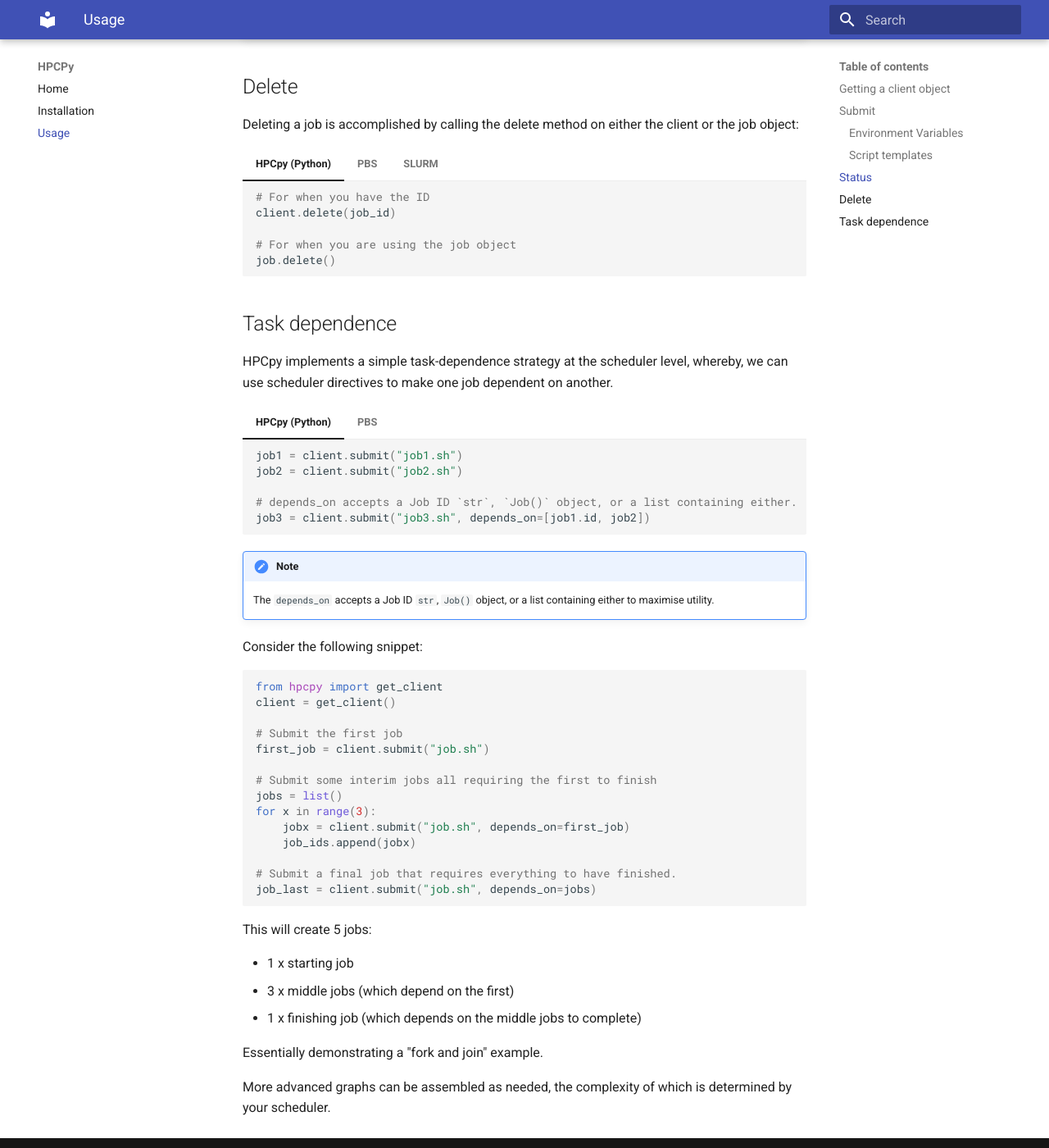
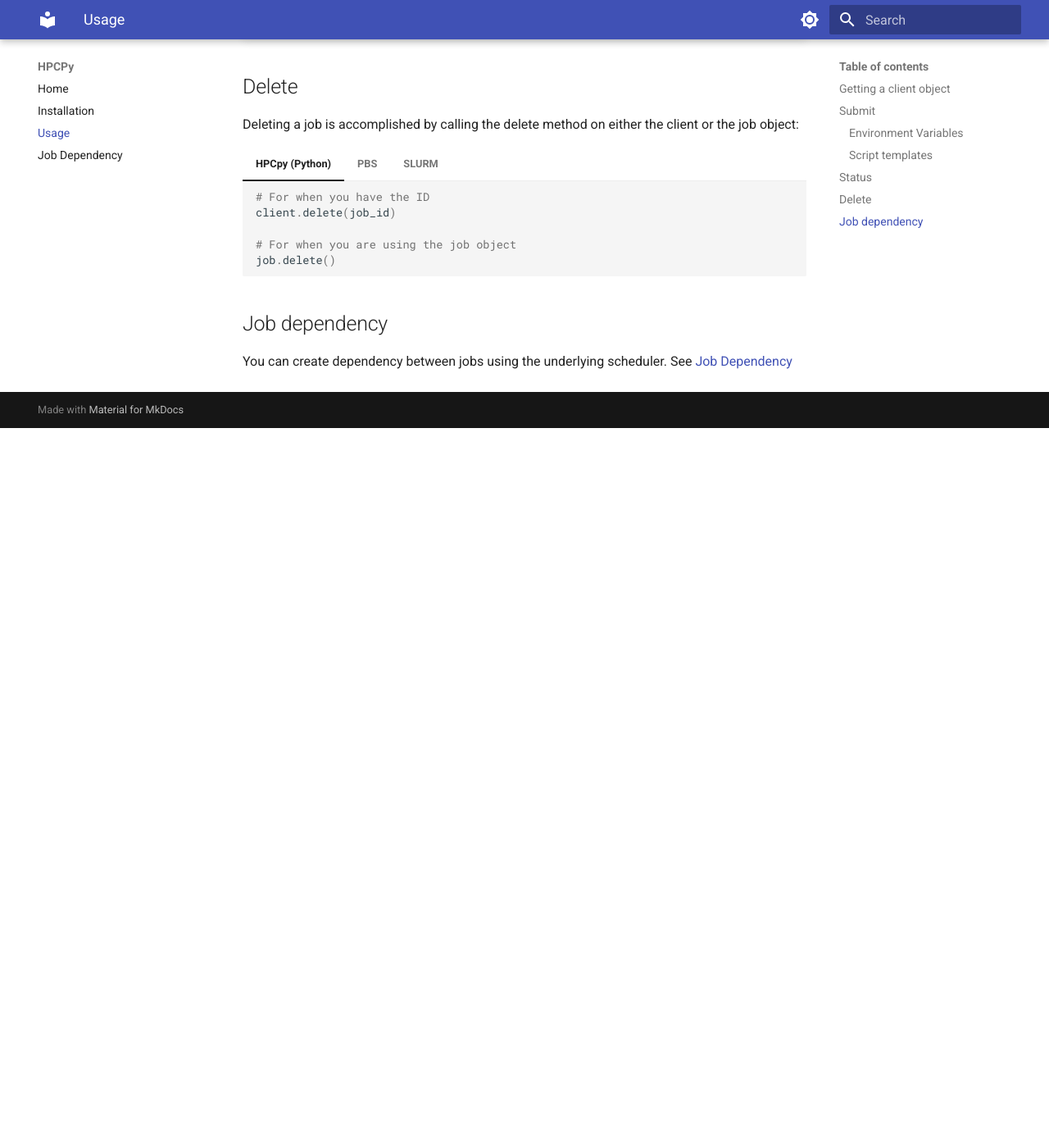
Before and after one commit to ACCESS-NRI/hpcpy, an MkDocs documentation site: the page built from docs/usage.md, in a window 1280 px wide and 1400 px high, scrolled down 2931 px. Shown: the whole window at 82% size. Built offline with MkDocs 1.6.1 and Material for MkDocs 9.7.7, drawn with Linux system fonts in a browser that asks for light colours; after the commit the page ends 3453 px from its top, so only the background shows below that.

````diff
--- a/docs/usage.md
+++ b/docs/usage.md
@@ -168,52 +170,6 @@
     scancel $JOB_ID
     ```
 
-## Task dependence
+## Job dependency
 
-HPCpy implements a simple task-dependence strategy at the scheduler level, whereby, we can use scheduler directives to make one job dependent on another.
-
-=== "HPCpy (Python)"
-    ```python
-    job1 = client.submit("job1.sh")
-    job2 = client.submit("job2.sh")
-
-    # depends_on accepts a Job ID `str`, `Job()` object, or a list containing either.
-    job3 = client.submit("job3.sh", depends_on=[job1.id, job2])
-    ```
-=== "PBS"
-    ```shell
-    JOB1=$(qsub job1.sh)
-    JOB2=$(qsub -W depend=afterok:$JOB1 job2.sh)
-    ```
-
-!!! note
-    The `depends_on` accepts a Job ID `str`, `Job()` object, or a list containing either to maximise utility.
-
-Consider the following snippet:
-
-```python
-from hpcpy import get_client
-client = get_client()
-
-# Submit the first job
-first_job = client.submit("job.sh")
-
-# Submit some interim jobs all requiring the first to finish
-jobs = list()
-for x in range(3):
-    jobx = client.submit("job.sh", depends_on=first_job)
-    job_ids.append(jobx)
-
-# Submit a final job that requires everything to have finished.
-job_last = client.submit("job.sh", depends_on=jobs)
-```
-
-This will create 5 jobs:
-
-- 1 x starting job
-- 3 x middle jobs (which depend on the first)
-- 1 x finishing job (which depends on the middle jobs to complete)
-
-Essentially demonstrating a "fork and join" example.
-
-More advanced graphs can be assembled as needed, the complexity of which is determined by your scheduler.
+You can create dependency between jobs using the underlying scheduler. See [Job Dependency](dependency.md)
--- a/mkdocs.yml
+++ b/mkdocs.yml
@@ -3,8 +3,27 @@
   - Home: index.md
   - Installation: installation.md
   - Usage: usage.md
+  - Job Dependency: dependency.md
 theme:
   name: material
+  palette:
+    # Palette toggle for Light Mode
+    - media: "(prefers-color-scheme: light)"
+      scheme: default
+      primary: indigo
+      accent: indigo
+      toggle:
+        icon: material/brightness-7
+        name: Switch to dark mode
+
+    # Palette toggle for Dark Mode
+    - media: "(prefers-color-scheme: dark)"
+      scheme: slate                  # "slate" is the dark mode base
+      primary: indigo
+      accent: indigo
+      toggle:
+        icon: material/brightness-4
+        name: Switch to light mode
 
 markdown_extensions:
 - admonition
````
Also changed, not shown: other parts of docs/usage.md (+3 -1 lines), docs/dependency.md (added, +59 -0 lines), 8 other files.
